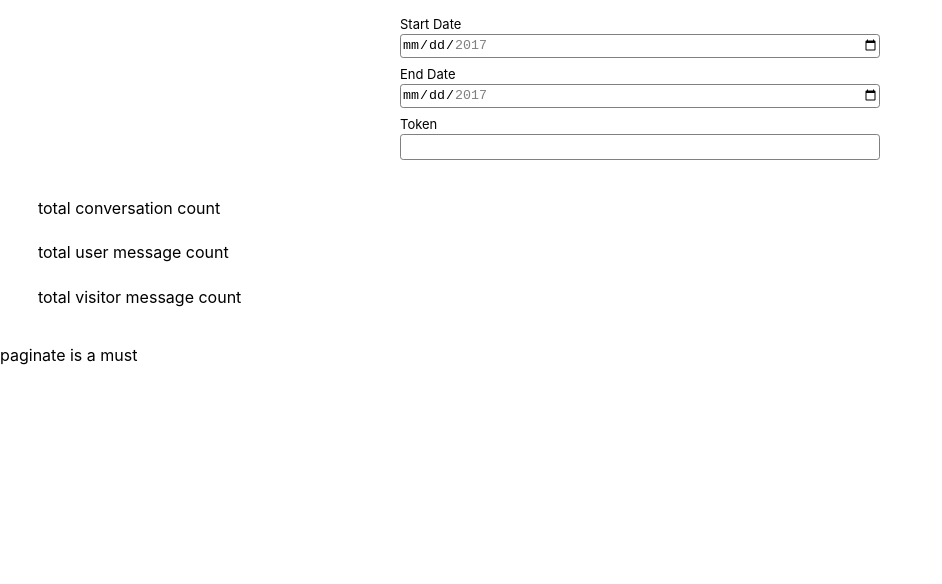
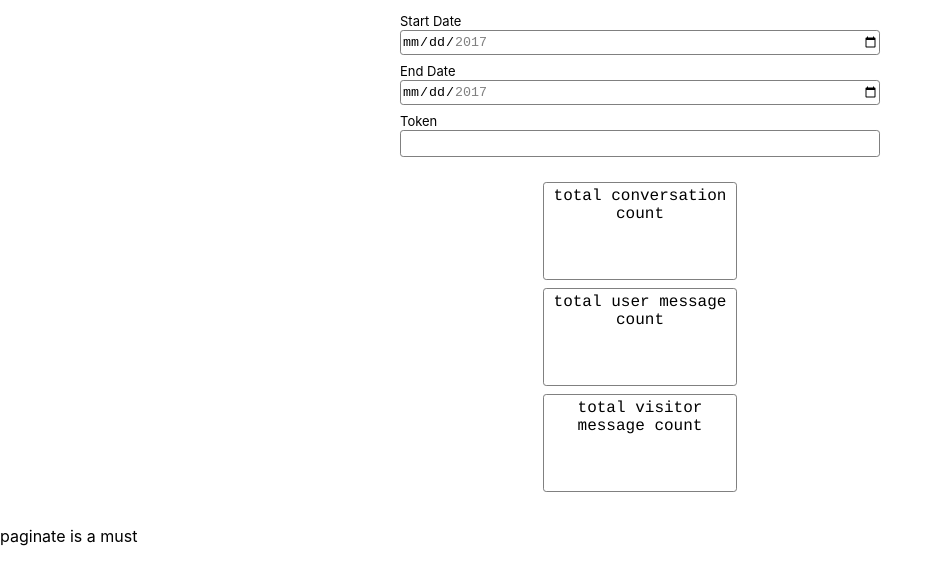
Before and after one commit to nsonb/junior-assignment, a React (Create React App) app: page / in a window 1280 px wide. Shown: the top 584 px of the page, without its empty margins (0-942 px from the left). Built offline with nearby package versions, Linux system fonts and the light colour scheme.

Commit message:
3 big boxes

```diff
--- a/src/components/BoxDisplay.tsx
+++ b/src/components/BoxDisplay.tsx
@@ -1,12 +1,29 @@
 const BoxDisplay = (props: {number: string, title: string}) => {
     const container: React.CSSProperties = {
-        width: '100%',
-        margin: '1%'
+        width: '80%',
+        margin: 'auto',
+        marginBottom: '0.5rem',
+        maxWidth: '12rem',
+        height: '6rem',
+        border: 'solid grey 1px',
+        borderRadius: '0.2rem'
+    }
+
+    const ttle: React.CSSProperties = {
+        textAlign: 'center',
+        fontFamily: 'Courier',
+        marginTop: '0.2rem'
+    }
+
+    const nmber: React.CSSProperties = {
+        fontSize: '3rem',
+        textAlign: 'center',
+        fontFamily: 'Courier'
     }
     return (
         <div style={container}>
-            <div>{props.title}</div>
-            <div>{props.number}</div>
+            <div style={ttle}>{props.title}</div>
+            <div style={nmber}>{props.number}</div>
         </div>
     )
 }
--- a/src/components/SearchBar.tsx
+++ b/src/components/SearchBar.tsx
@@ -79,7 +79,8 @@ const SearchBar = () => {
 const style: React.CSSProperties = {
     display: 'flex',
     height: '16%',
-    marginTop: '0.5rem'
+    marginTop: '0.3rem',
+    marginBottom: '0.6rem'
 }
 
 const inputSegment: React.CSSProperties = {
```
Also changed, not shown: 1 other file (tests, documents, lock files or other folders).
